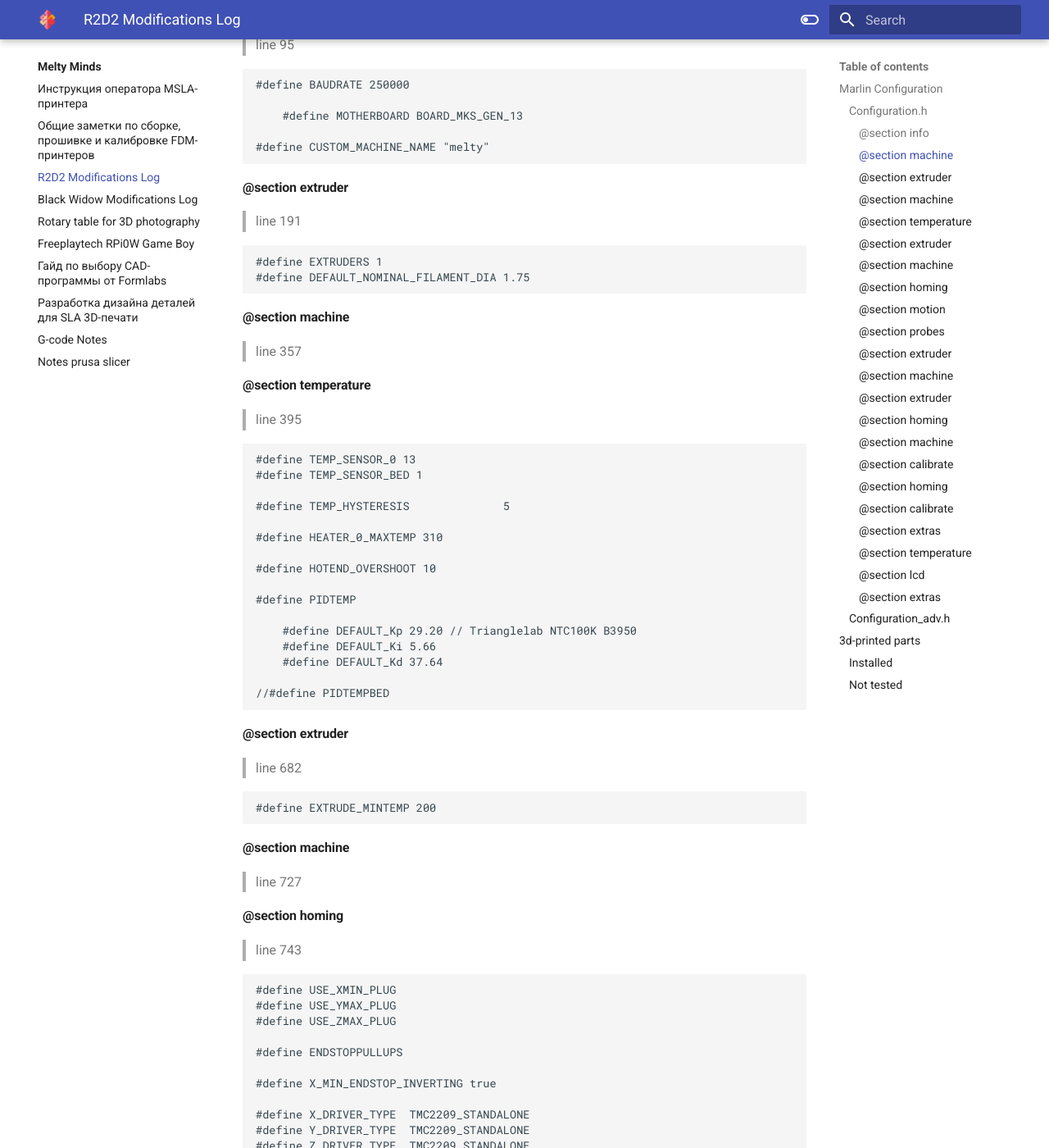
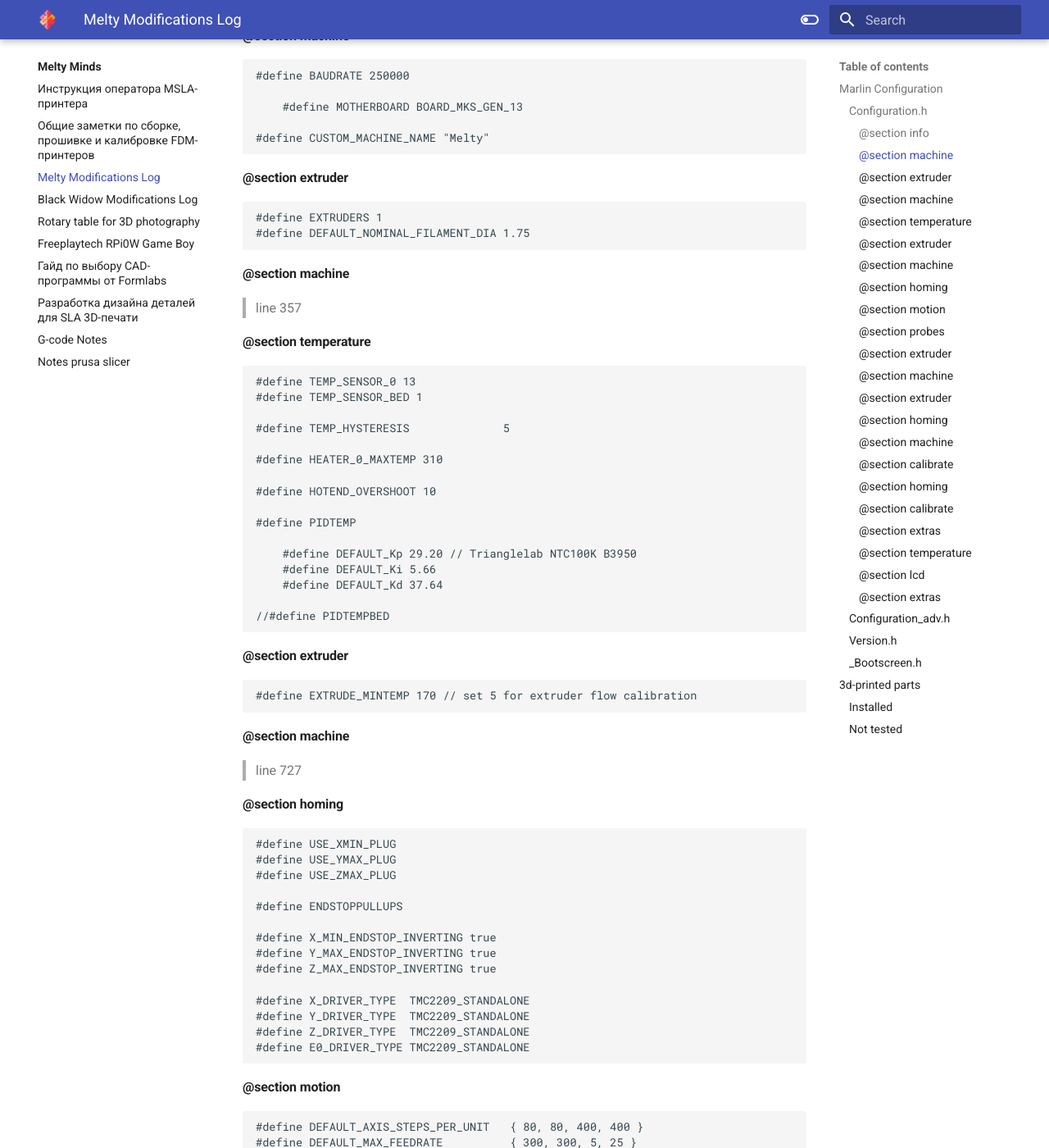
Before and after one commit to lejbronika/knowledge_base, an MkDocs documentation site: the page built from docs/meltyminds/machines_r2d2_log.md, in a window 1280 px wide and 1400 px high, scrolled down 1030 px. Shown: the whole window at 82% size. Built offline with MkDocs 1.6.1 and Material for MkDocs 9.7.7, drawn with Linux system fonts in a browser that asks for light colours; some of the changed text lies outside the part shown.

Commit message:
Update Marlin configs for Melty and TBW.

````diff
--- a/docs/meltyminds/machines_r2d2_log.md
+++ b/docs/meltyminds/machines_r2d2_log.md
@@ -4,41 +4,38 @@ tags:
     - Marlin
 ---
 
-# R2D2 Modifications Log
+# Melty Modifications Log
 
 ![R2D2](../media/img/meltyminds/machines/r2d2.jpg)
 
 ## Marlin Configuration
 
-> v2.0.9.1, branch `heisenberg 0.0.1`
+> v2.0.9.3, branch `melty_heisenberg_1.0.0`
 
-[Ultimaker 2 Marlin example](https://github.com/Ultimaker/Ultimaker2Marlin)
+- [Ultimaker 2 Marlin example](https://github.com/Ultimaker/Ultimaker2Marlin)
+- [Marlin Fork](https://github.com/lejbronika/Marlin_MeltyMinds)
 
 ### Configuration.h
 
 #### @section info
 
-> line 69
-
 ```
 #define STRING_CONFIG_H_AUTHOR "lejbron"
+#define CUSTOM_VERSION_FILE Version.h
+#define SHOW_CUSTOM_BOOTSCREEN
 ```
 
 #### @section machine
-
-> line 95
 
 ```
 #define BAUDRATE 250000
 
 	#define MOTHERBOARD BOARD_MKS_GEN_13
 
-#define CUSTOM_MACHINE_NAME "melty"
+#define CUSTOM_MACHINE_NAME "Melty"
 ```
 
 #### @section extruder
-
-> line 191
 
 ```
 #define EXTRUDERS 1
@@ -50,8 +47,6 @@ tags:
 > line 357
 
 #### @section temperature
-
-> line 395
 
 ```
 #define TEMP_SENSOR_0 13
@@ -74,10 +69,8 @@ tags:
 
 #### @section extruder
 
-> line 682
-
 ```
-#define EXTRUDE_MINTEMP 200
+#define EXTRUDE_MINTEMP 170 // set 5 for extruder flow calibration
 ```
 
 #### @section machine
@@ -85,8 +78,6 @@ tags:
 > line 727
 
 #### @section homing
-
-> line 743
 
 ```
 #define USE_XMIN_PLUG
@@ -96,6 +87,8 @@ tags:
 #define ENDSTOPPULLUPS
 
 #define X_MIN_ENDSTOP_INVERTING true
+#define Y_MAX_ENDSTOP_INVERTING true
+#define Z_MAX_ENDSTOP_INVERTING true
 
 #define X_DRIVER_TYPE  TMC2209_STANDALONE
 #define Y_DRIVER_TYPE  TMC2209_STANDALONE
@@ -105,7 +98,6 @@ tags:
 
 #### @section motion
 
-> line 876
 
 ```
 #define DEFAULT_AXIS_STEPS_PER_UNIT   { 80, 80, 400, 400 }
@@ -141,8 +133,6 @@ tags:
 
 #### @section machine
 
-> line 1289
-
 ```
 #define INVERT_X_DIR true
 #define INVERT_Y_DIR false
@@ -151,15 +141,11 @@ tags:
 
 #### @section extruder
 
-> line 1299
-
 ```
 #define INVERT_E0_DIR true
 ```
 
 #### @section homing
-
-> line 1311
 
 ```
 #define X_HOME_DIR -1
@@ -168,8 +154,6 @@ tags:
 ```
 
 #### @section machine
-
-> line 1337
 
 ```
 #define X_BED_SIZE 195
@@ -180,12 +164,10 @@ tags:
 #define Z_MIN_POS 0
 #define X_MAX_POS X_BED_SIZE
 #define Y_MAX_POS Y_BED_SIZE
-#define Z_MAX_POS 300
+#define Z_MAX_POS 193
 ```
 
 #### @section calibrate
-
-> line 1470
 
 ```
 #define MESH_BED_LEVELING
@@ -209,8 +191,6 @@ tags:
 
 #### @section extras
 
-> line 1784
-
 ```
 #define EEPROM_SETTINGS
 ```
@@ -220,8 +200,6 @@ tags:
 > line 1823
 
 #### @section lcd
-
-> line 2017
 
 ```
 #define LCD_LANGUAGE en
@@ -252,6 +230,10 @@ LCD Model-specific:
     + `LA_DEBUG`
 - `NO_VOLUMETRICS`
 
+### Version.h
+
+### _Bootscreen.h
+
 ## 3d-printed parts
 
 ### Installed
````
Also changed, not shown: docs/meltyminds/machines_black_widow_log.md (+13 -22 lines), docs/meltyminds/machines_general.md (+4 -0 lines), docs/notes/win_notes.md (+4 -0 lines).
